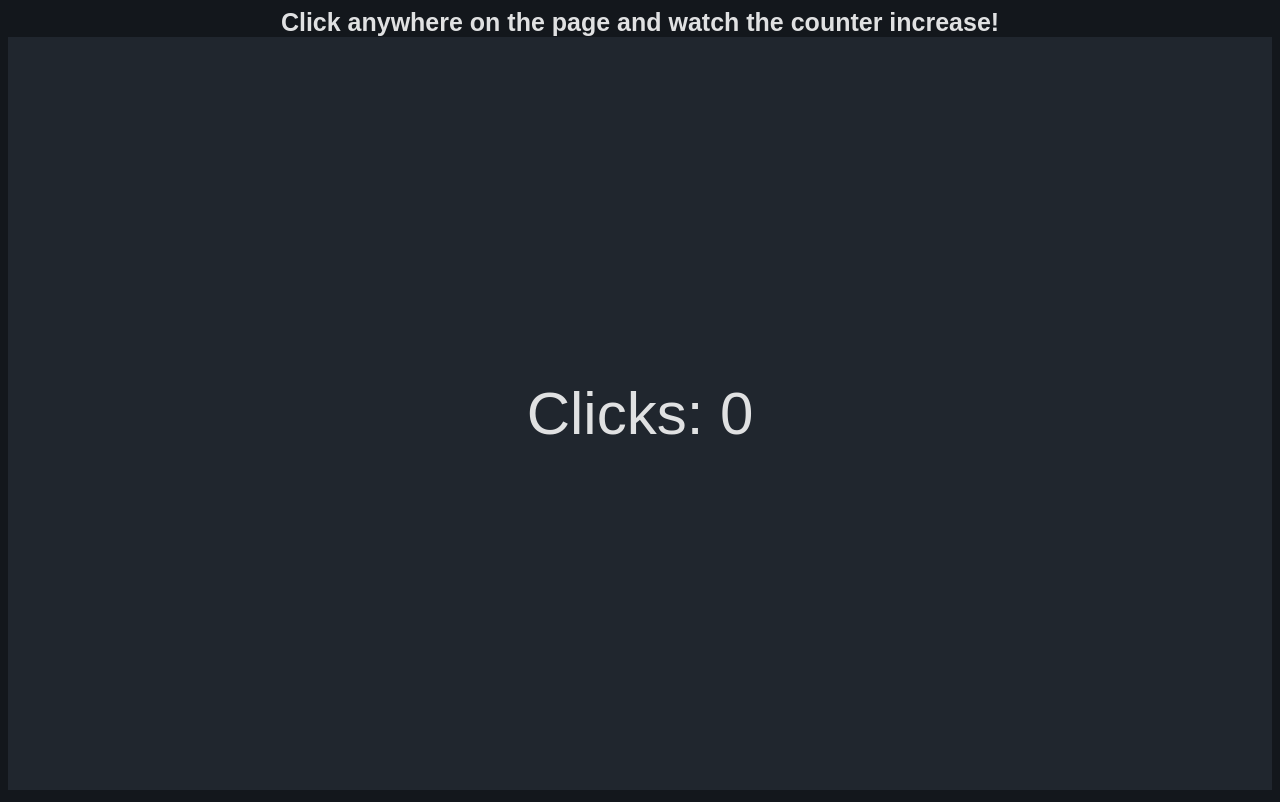
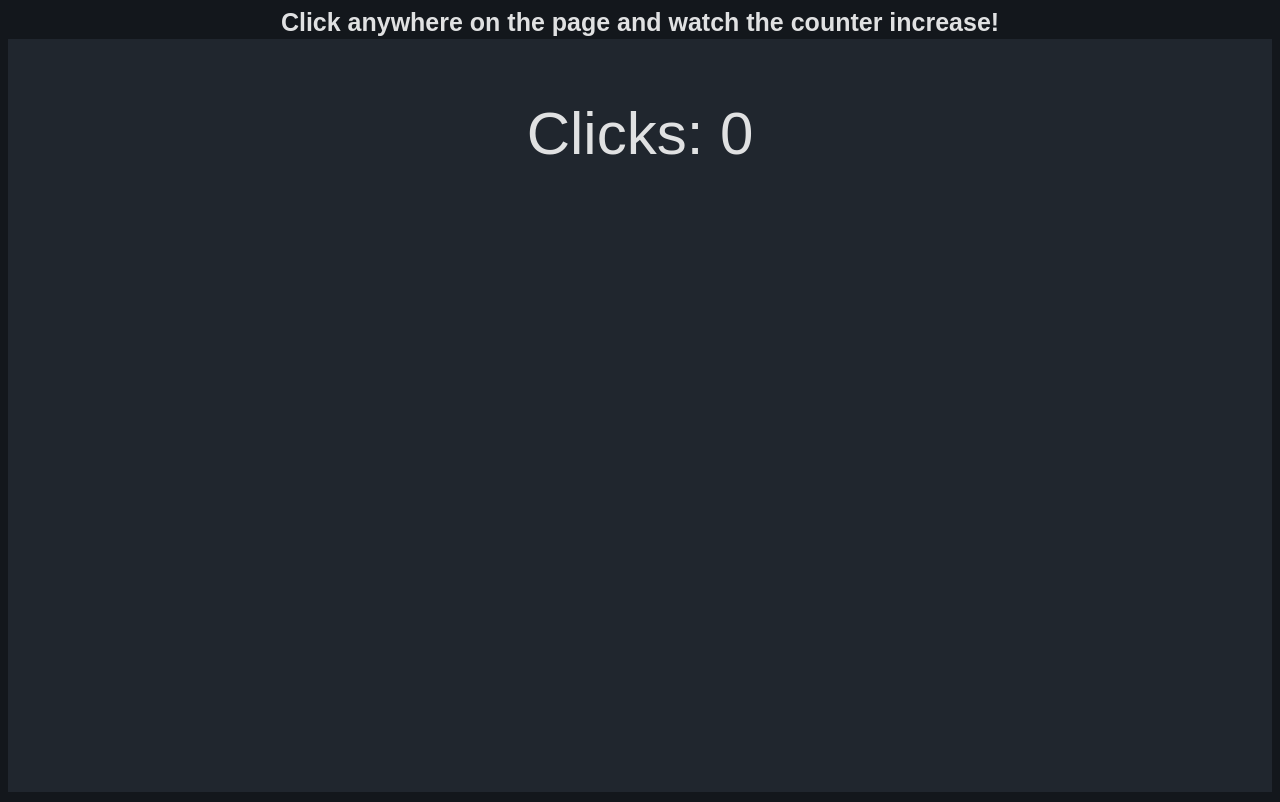
Before and after one commit to FuTTiiZ/clickcounter, a plain HTML site: page index.html in a window 1280 px wide. Drawn offline with Linux system fonts and the light colour scheme.

Commit message:
Add files via upload

```diff
--- a/css/style.css
+++ b/css/style.css
@@ -1,24 +1,29 @@
-.clicker {
-  background-color: #20262E;
-  color: #e0e1e2;
-  padding: 10px 25px;
-  text-decoration: none;
-  display: inline-block;
-  font-size: 60px;
-  border: 2px solid #20262E;
-  width: 430px;
-  height: 100px;
-  margin: 0px 0px;
-  outline: none;
-  width: 100%;
-  height: 96%
-}
-
-body {
+HTML {
   background: #13171c;
   color: #e0e1e2;
   text-align: center;
   font-family: Arial;
   font-size: 25;
   backgfont-size: 25;
+  -webkit-touch-callout: none;
+  -webkit-user-select: none;
+  -khtml-user-select: none;
+  -moz-user-select: none;
+  -ms-user-select: none;
+  user-select: none;
 }
+
+BODY DIV {
+  margin-bottom: 2px;
+}
+
+.clicker {
+  background-color: #20262E;
+  color: #e0e1e2;
+  text-decoration: none;
+  display: inline-block;
+  font-size: 60px;
+  outline: none;
+  width: 100%;
+  height: 96%;
+}
--- a/index.html
+++ b/index.html
@@ -9,8 +9,8 @@
     <div class="header">
       <b>Click anywhere on the page and watch the counter increase!</b>
     </div>
-  	<div>
-    	<input id="btn-main" class="clicker" value="Clicks: 0" type="button">
+  	<div class="clicker" value="Clicks: 0">
+    	<p id="body-main">Clicks: 0</p>
     </div>
   </body>
 </html>
--- a/js/script.js
+++ b/js/script.js
@@ -1 +1 @@
-var clicks=0;function add(){clicks++,document.getElementById("btn-main").value="Clicks: "+clicks}
+var clicks=0;function add(){clicks++,document.getElementById("body-main").innerHTML="Clicks: "+clicks}
```
